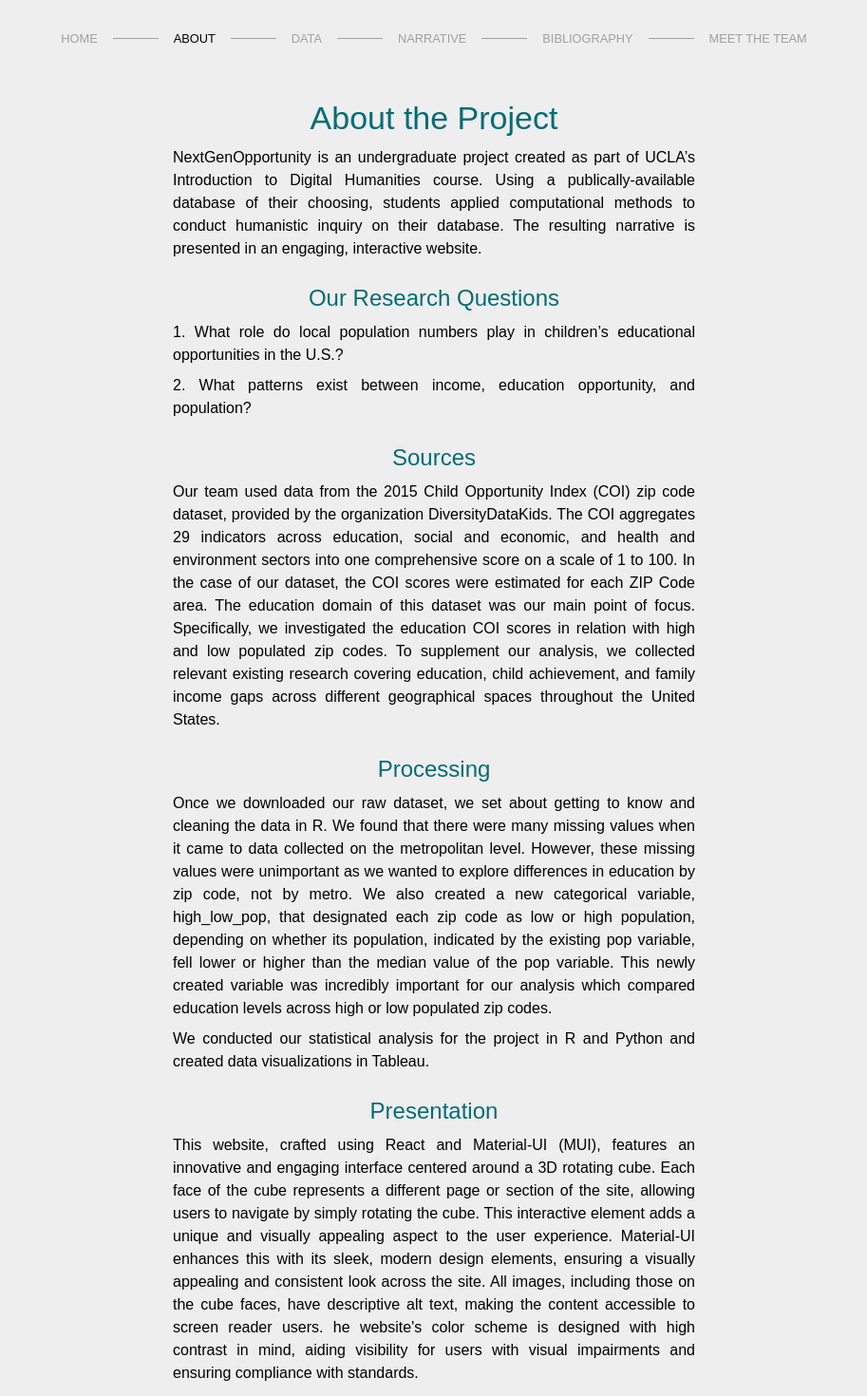
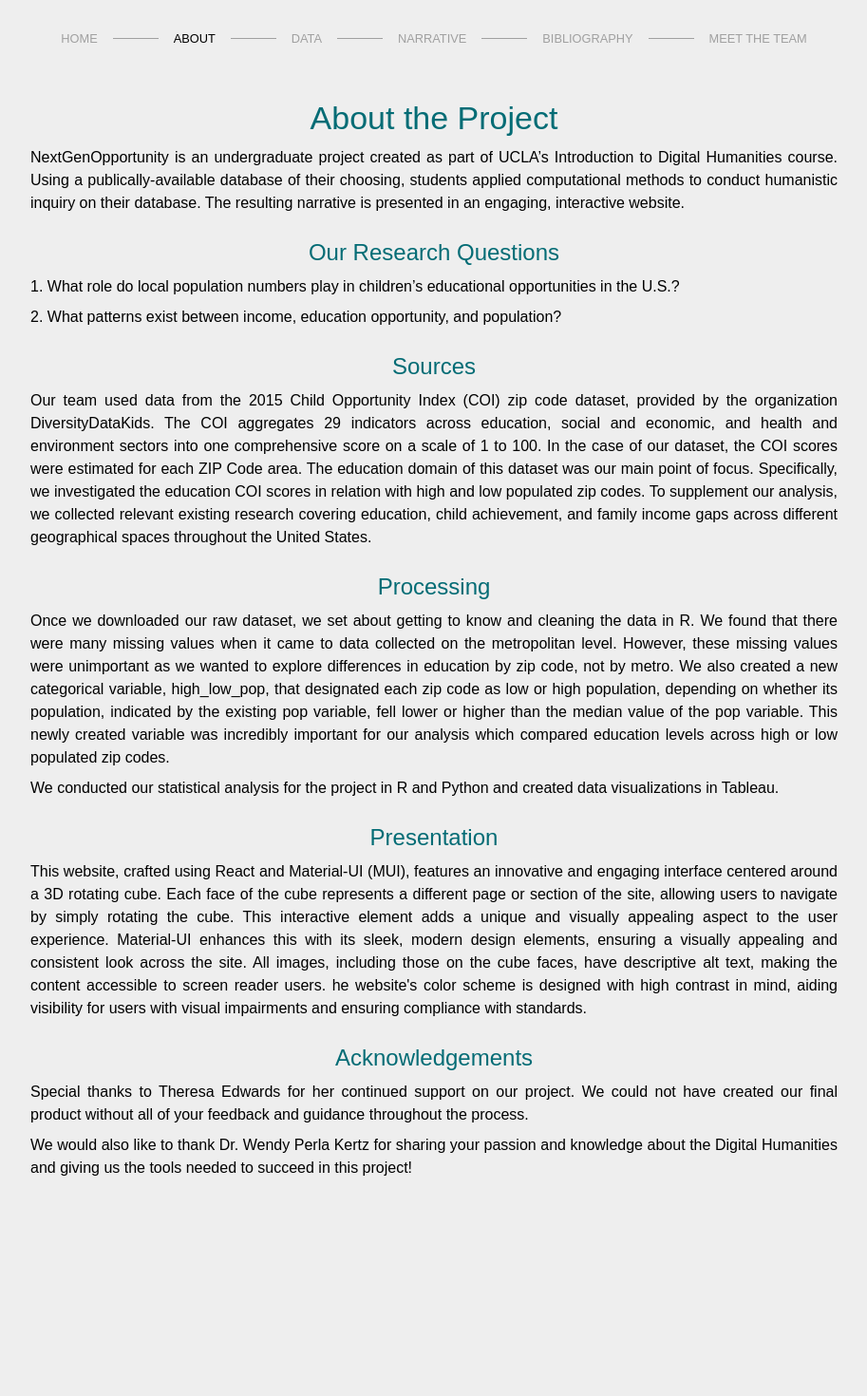
Before and after one commit to gevorgakopyan/NextGenOpportunity, a React (Create React App) app: page /about in a window 1280 px wide. Shown: the top 1470 px of the page at 95% size, without its empty margins (183-1096 px from the left). After the commit the page ends 1282 px from the top, so only its background shows below. Built offline with nearby package versions, Linux system fonts and the light colour scheme.

Commit message:
FIxed Margins

```diff
--- a/src/About.js
+++ b/src/About.js
@@ -15,7 +15,7 @@ const About = () => {
             variant='body1'
             sx={{
               margin: '0.5rem auto',
-              maxWidth: 'calc(min(90%, 550px))',
+              maxWidth: 'calc(min(90%, 850px))',
               textAlign: 'justify',
               color: 'black'
             }}
@@ -30,7 +30,7 @@ const About = () => {
             variant='body1'
             sx={{
               margin: '0.5rem auto',
-              maxWidth: 'calc(min(90%, 550px))',
+              maxWidth: 'calc(min(90%, 850px))',
               textAlign: 'justify',
               color: 'black'
             }}
@@ -41,7 +41,7 @@ const About = () => {
             variant='body1'
             sx={{
               margin: '0.5rem auto',
-              maxWidth: 'calc(min(90%, 550px))',
+              maxWidth: 'calc(min(90%, 850px))',
               textAlign: 'justify',
               color: 'black'
             }}
@@ -55,7 +55,7 @@ const About = () => {
             variant='body1'
             sx={{
               margin: '0.5rem auto',
-              maxWidth: 'calc(min(90%, 550px))',
+              maxWidth: 'calc(min(90%, 850px))',
               textAlign: 'justify',
               color: 'black'
             }}
@@ -69,7 +69,7 @@ const About = () => {
             variant='body1'
             sx={{
               margin: '0.5rem auto',
-              maxWidth: 'calc(min(90%, 550px))',
+              maxWidth: 'calc(min(90%, 850px))',
               textAlign: 'justify',
               color: 'black'
             }}
@@ -80,7 +80,7 @@ const About = () => {
             variant='body1'
             sx={{
               margin: '0.5rem auto',
-              maxWidth: 'calc(min(90%, 550px))',
+              maxWidth: 'calc(min(90%, 850px))',
               textAlign: 'justify',
               color: 'black'
             }}
@@ -94,7 +94,7 @@ const About = () => {
             variant='body1'
             sx={{
               margin: '0.5rem auto',
-              maxWidth: 'calc(min(90%, 550px))',
+              maxWidth: 'calc(min(90%, 850px))',
               textAlign: 'justify',
               color: 'black'
             }}
@@ -111,7 +111,7 @@ const About = () => {
             variant='body1'
             sx={{
               margin: '0.5rem auto',
-              maxWidth: 'calc(min(90%, 550px))',
+              maxWidth: 'calc(min(90%, 850px))',
               textAlign: 'justify',
               color: 'black'
             }}
@@ -122,7 +122,7 @@ const About = () => {
             variant='body1'
             sx={{
               margin: '0.5rem auto',
-              maxWidth: 'calc(min(90%, 550px))',
+              maxWidth: 'calc(min(90%, 850px))',
               textAlign: 'justify',
               color: 'black'
             }}
--- a/src/Data.js
+++ b/src/Data.js
@@ -13,9 +13,6 @@ const Data = () => {
       <Container mt={0} sx={{ paddingBottom: '2rem' }}>
         <Box textAlign={'center'}>
           <Typography variant='h4' sx={{color: '#046c75'}} mt={3}>
-            Data
-          </Typography>
-          <Typography variant='h5' sx={{color: '#046c75'}} mt={3}>
             Our Dataset: The Child Opportunity Index
           </Typography>
           <Link href="https://data.diversitydatakids.org/dataset/coi20_zipcodes-child-opportunity-index-2-0-zip-code-data" underline="none">
--- a/src/Narrative.js
+++ b/src/Narrative.js
@@ -17,7 +17,7 @@ const Narrative = () => {
             variant='body1'
             sx={{
               margin: '0.5rem auto',
-              maxWidth: 'calc(min(90%, 550px))',
+              maxWidth: 'calc(min(90%, 850px))',
               textAlign: 'justify',
               color: 'black'
             }}
@@ -28,7 +28,7 @@ const Narrative = () => {
             variant='body1'
             sx={{
               margin: '0.5rem auto',
-              maxWidth: 'calc(min(90%, 550px))',
+              maxWidth: 'calc(min(90%, 850px))',
               textAlign: 'justify',
               color: 'black'
             }}
@@ -39,7 +39,7 @@ const Narrative = () => {
             variant='body1'
             sx={{
               margin: '0.5rem auto',
-              maxWidth: 'calc(min(90%, 550px))',
+              maxWidth: 'calc(min(90%, 850px))',
               textAlign: 'justify',
               color: 'black'
             }}
@@ -50,7 +50,7 @@ const Narrative = () => {
             variant='body1'
             sx={{
               margin: '0.5rem auto',
-              maxWidth: 'calc(min(90%, 550px))',
+              maxWidth: 'calc(min(90%, 850px))',
               textAlign: 'justify',
               color: 'black'
             }}
@@ -61,14 +61,14 @@ const Narrative = () => {
             variant='body1'
             sx={{
               margin: '0.5rem auto',
-              maxWidth: 'calc(min(90%, 550px))',
+              maxWidth: 'calc(min(90%, 850px))',
               textAlign: 'justify',
               color: 'black'
             }}
           >
             <p style={{textIndent: "25px"}}>In order to understand the next generation of children and their educational opportunities, it is essential to contextualize the state of modern day education. Before delving more deeply into present educational challenges and trends, here is a history of education in the United States.</p>
           </Typography>
-          <iframe src='https://cdn.knightlab.com/libs/timeline3/latest/embed/index.html?source=1q1IfgGh4DCZYuN8oVEW2K7qZJDANicngGTqKklf-uuE&font=Default&lang=en&initial_zoom=2&height=650' width='100%' height='650' webkitallowfullscreen mozallowfullscreen allowfullscreen frameborder='0' title='Public Education in The 21st Century'>Timeline</iframe>
+          <iframe src='https://cdn.knightlab.com/libs/timeline3/latest/embed/index.html?source=1q1IfgGh4DCZYuN8oVEW2K7qZJDANicngGTqKklf-uuE&font=Default&lang=en&initial_zoom=2&height=650' width='80%' height='650' webkitallowfullscreen mozallowfullscreen allowfullscreen frameborder='0' title='Public Education in The 21st Century'>Timeline</iframe>
           <Typography variant='h4' sx={{color: '#046c75'}} mt={3}>
             Overview of Existing Literature
           </Typography>
```
